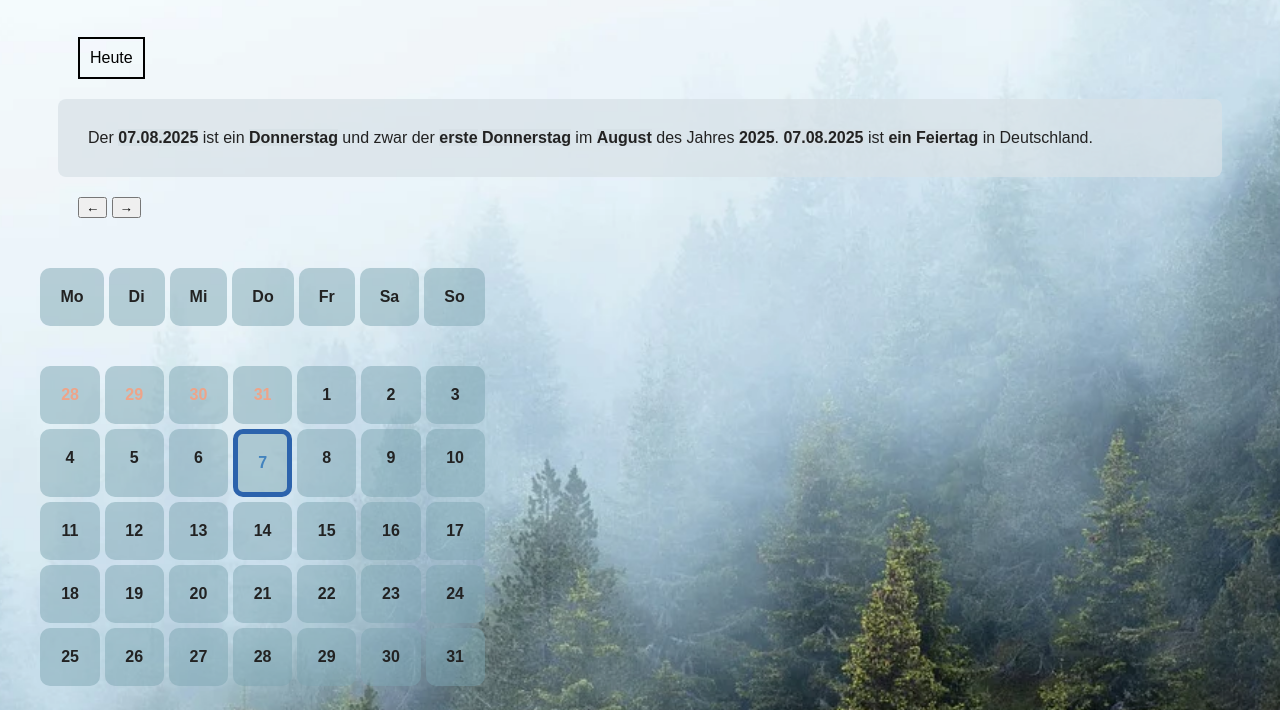
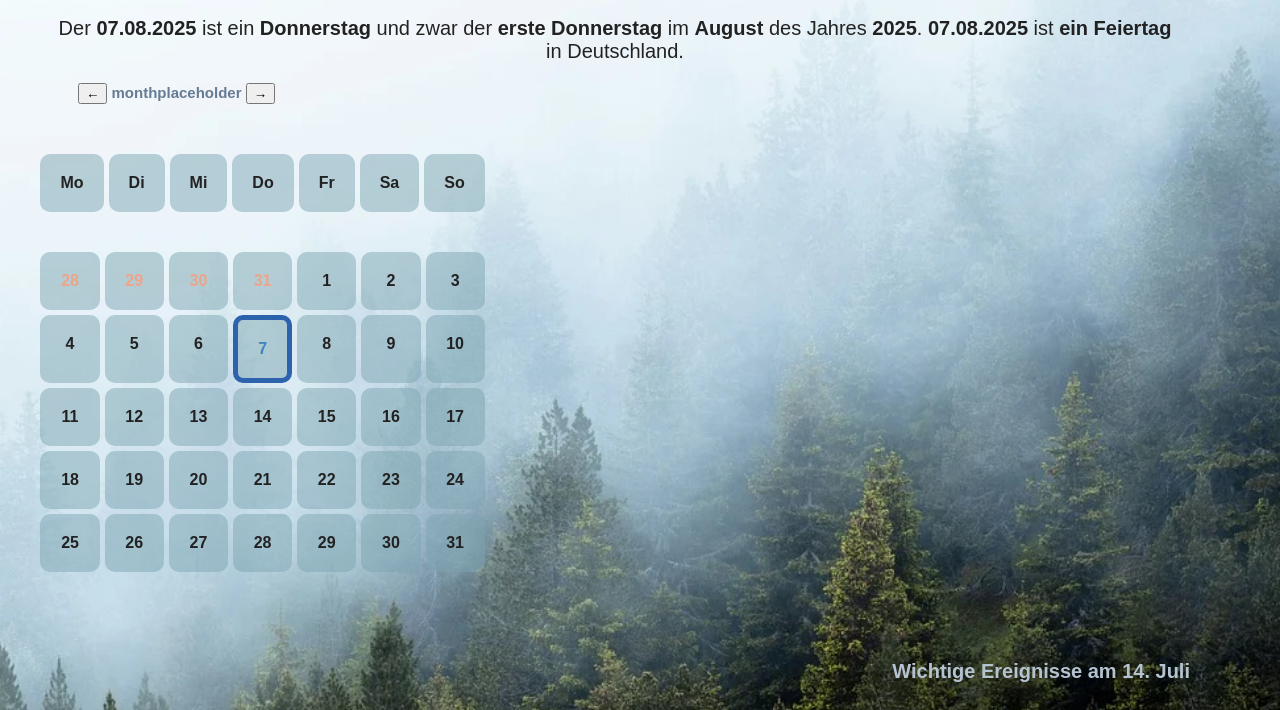
Before and after one commit to arina-cdemy/kalender.js, a plain HTML site: page index.html in a window 1280 px wide. Shown: the part 191-901 px from the top of the page. Drawn offline with Linux system fonts and the light colour scheme.

Commit message:
month navigator added

```diff
--- a/index.html
+++ b/index.html
@@ -4,7 +4,7 @@
   <meta name="viewport" content="width=device-width, initial-scale=1.0">
   <link rel="stylesheet" href="kalender.css">
   <title>Kalender: 14.07.2024</title>
-  <script language="javascript" type="text/javascript" src="script.js"></script>
+  <script language="javascript" type="text/javascript" src="script.js" defer></script>
 </head>
 
 <body>
@@ -12,8 +12,7 @@
   <div class="seitenkopf">
     <h1>Kalenderblatt vom <span id="kalender-datum">(wird ersetzt)</span></h1>
   </div>
-  <div class="button-container">
-    <button class="heute">Heute</button>
+
   </div>
   <div class="introtext">
     <p1>
@@ -30,11 +29,11 @@
 
 
   <div class="title">
-     <div class="calendar-container">
+    <div class="calendar-container">
         <div class="calendar-header">
-            <button onclick="prevMonth()">←</button>
-            <span id="monthYear"></span>
-            <button onclick="nextMonth()">→</button>
+          <button class="monthChangeButtons" id="test">←</button>
+          <span id="monthYear">monthplaceholder</span>
+          <button class="monthChangeButtons">→</button>
         </div>
         <div id="calendar"></div>
     </div>
--- a/kalender.css
+++ b/kalender.css
@@ -10,7 +10,7 @@ body {
     box-sizing: border-box;
 
 span {
-    background: rgba(216, 226, 231, 0.903);
+
     font-weight: bold;
 }
 
@@ -23,16 +23,23 @@ span {
     border-radius: 10px;
     margin: 20px auto;
     width: 80%;
+
 }
 
 .introtext{
     display: grid;
     position: relative;
-    nav-right: current;
-    text-align: left;
-    border-radius: 8px;
-    padding: 30px;
-    background: rgba(216, 226, 231, 0.7);
+    max: width 100%;
+    max-height: 100%;
+
+
+
+    border-radius: 10px;
+    padding-right : 50px;
+    text-align: center;
+    text-decoration: wavy;
+
+    font-size: 20;
 
 }
 
@@ -45,7 +52,7 @@ span {
     align-items: center;
     justify-content: center;
     background-color: rgba(58, 41, 41, 0);
-    padding: 20 px;
+    padding: 50 px;
     border-radius: 10px;
     margin-top: 10px;
     width: 30%;
@@ -68,7 +75,7 @@ span {
     grid-gap: 5px;
     margin: 20px;
 
-    ;
+
 }
 .date-grid div  {
     background-color: rgba(123, 164, 177, 0.493);
--- a/script.js
+++ b/script.js
@@ -1,6 +1,9 @@
 window.onload = function () {
-  main();
+  main(new Date());
 };
+
+let date = new Date();
+
 function getDateGerman(date) {
   let day = date.getDate();
   let month = date.getMonth() + 1; // weil die Monate mit 0 anfangen
@@ -53,6 +56,20 @@ function daysInMonth(year, month) {
       return -1;
   }
 }
+
+document.getElementsByClassName("monthChangeButtons")[0].addEventListener("click", () => {
+  changeDateByOneMonth()
+})
+document.getElementsByClassName("monthChangeButtons")[1].addEventListener("click", () => {
+  changeDateByOneMonth()
+})
+
+function changeDateByOneMonth (){
+  date = new Date(date.getFullYear(), date.getMonth() + 1, 1);
+  main(date);
+}
+
+
 
 function getRestOfPrevMonth(year, month) {
   let date = new Date(year, month, 1);
@@ -219,7 +236,6 @@ function weekOfTheMonth(date) {
     "sechste",
     "siebte",
   ];
-
   // Check the next day of the week and if it' on the same month, if not, respond with "Last"
   const nextWeekDay = new Date(date.getTime() + 1000 * 60 * 60 * 24 * 7);
   if (nextWeekDay.getMonth() !== date.getMonth()) {
@@ -234,14 +250,18 @@ for (let i = 0; i < days.length; i += 1) {
   console.log(d, weekOfTheMonth(d));
 }
 
-function main() {
-  const date = new Date();
+
+
+
+function main(date) {
+
   console.log(getRestOfPrevMonth(2025, 7));
   console.log(getOverlappingDaysOfNextMonth(2025, 7));
   getCalendarGrid();
   createCalendar(date);
   weekOfTheMonth(date);
   isTodayHoliday();
+
 
   document.getElementById("holidayCheck").textContent = isTodayHoliday()
     ? "ein Feiertag"
```
